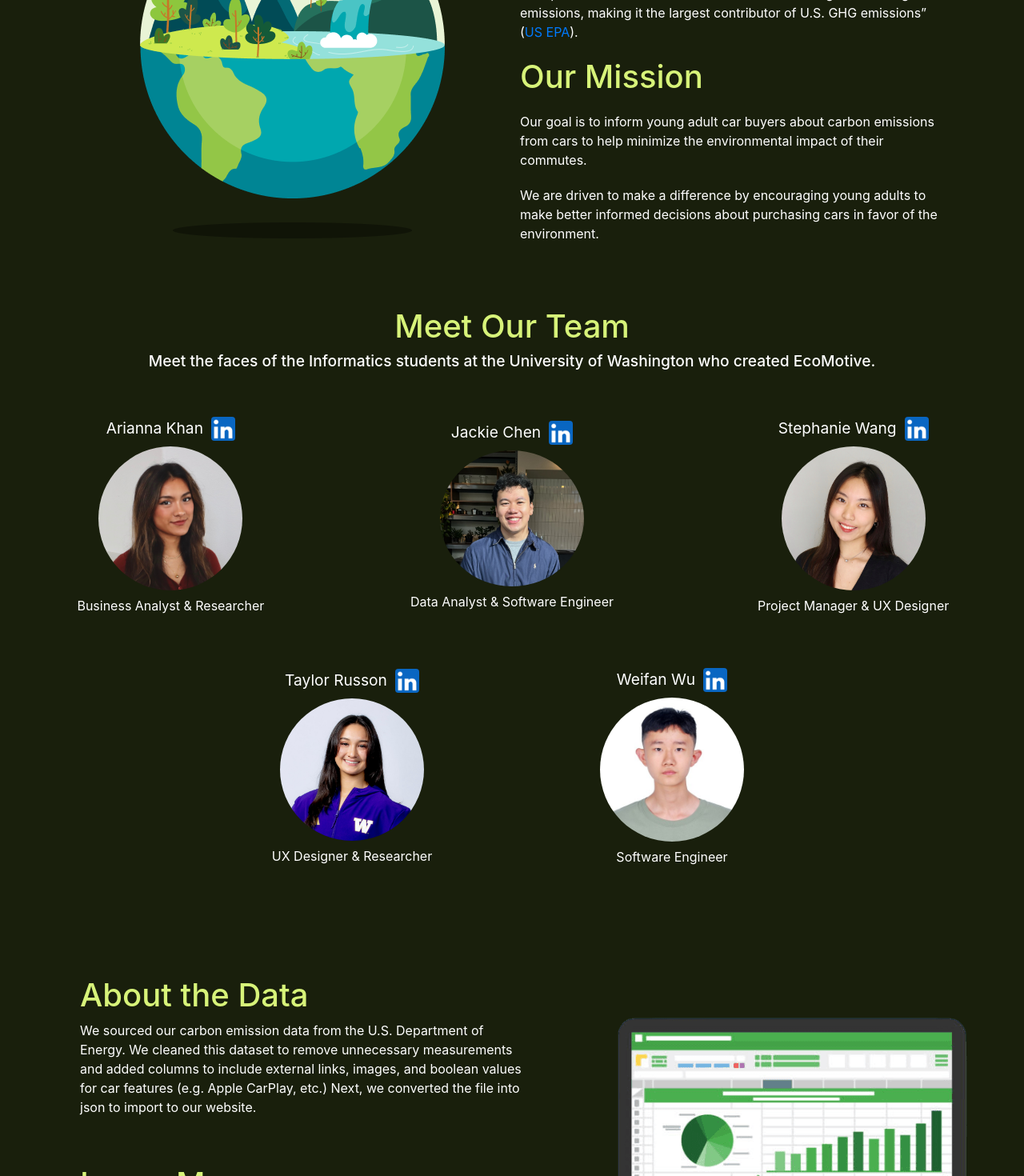
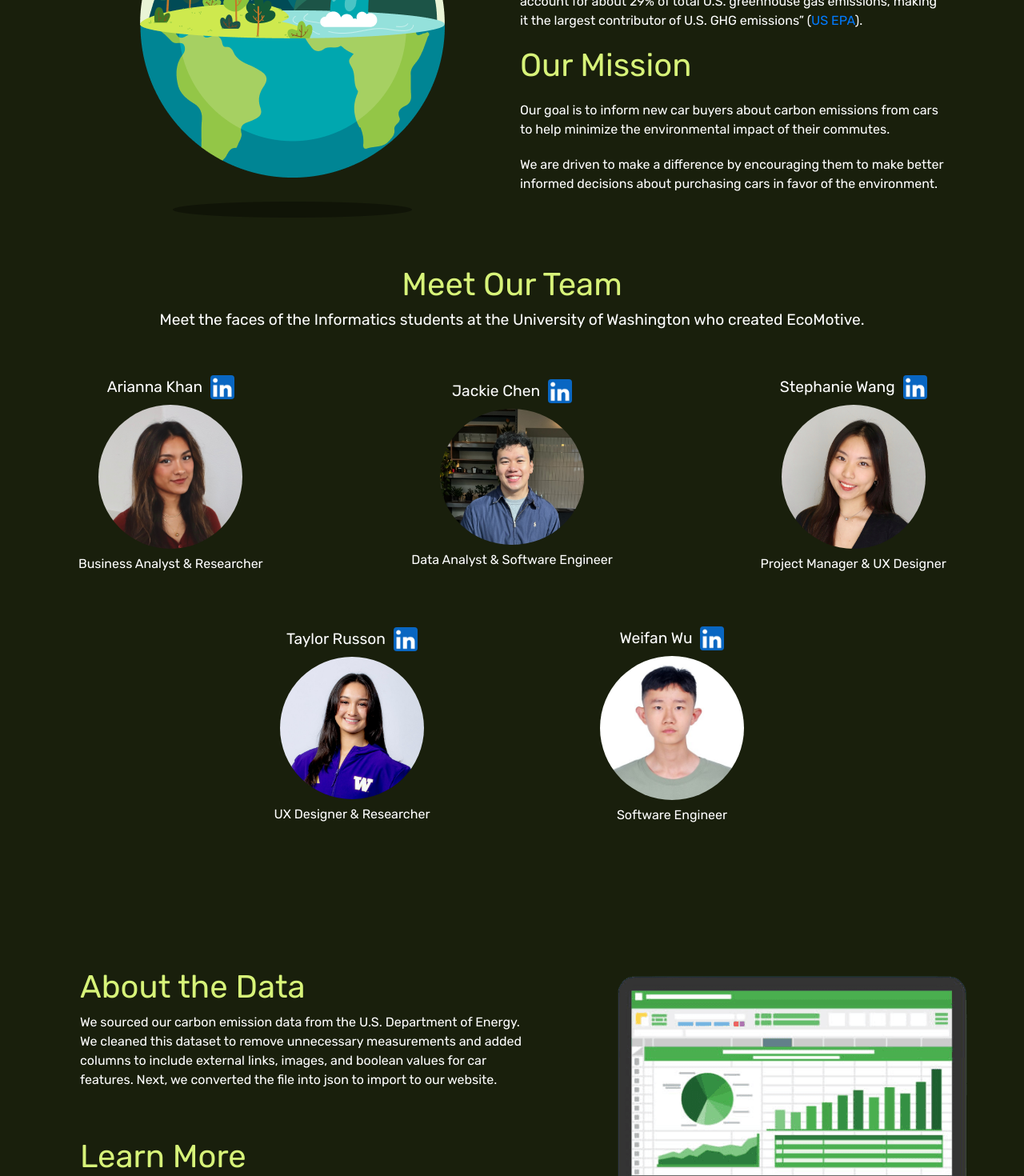
Before and after one commit to weifanwu/EcoMotive, a React (Create React App) app in the folder frontend/: page /About in a window 1280 px wide. Shown: the part 260-1730 px from the top of the page at 80% size. Built offline with nearby package versions, Linux system fonts and the light colour scheme; no server answers.

Commit message:
quiz css + about css

```diff
--- a/frontend/src/components/About/about.js
+++ b/frontend/src/components/About/about.js
@@ -25,10 +25,10 @@ export default function About() {
 
 					<h1>Our Mission</h1>
 					<p>
-						Our goal is to inform young adult car buyers about carbon emissions from cars to help minimize the environmental
+						Our goal is to inform new car buyers about carbon emissions from cars to help minimize the environmental
 						impact of their commutes.
 					</p>
-					<p>We are driven to make a difference by encouraging young adults to make better informed decisions about purchasing cars in favor of the environment.
+					<p>We are driven to make a difference by encouraging them to make better informed decisions about purchasing cars in favor of the environment.
 					</p>
 				</div>
 			</div>
@@ -113,7 +113,7 @@ export default function About() {
 					<p>
 						We sourced our carbon emission data from the U.S. Department of Energy.
 						We cleaned this dataset to remove unnecessary measurements and added columns to include external links,
-						images, and boolean values for car features (e.g. Apple CarPlay, etc.)
+						images, and boolean values for car features.
 						Next, we converted the file into json to import to our website.
 					</p>
 					<h1>Learn More</h1>
@@ -121,12 +121,12 @@ export default function About() {
 						Learn more about our project here: <a href="/imgs/X-Scape Presentation Slides.pdf" target="_blank" rel="noopener noreferrer">
 							Click to View Presentation
 						</a>
-					</p>
-					<p>
+						<br></br>
 						View our Github Repo:  <a href="https://github.com/UW-INFO442-AU23/sus-city" target="_blank" rel="noopener noreferrer">
 							EcoMotive Repo
 						</a>
 					</p>
+
 				</div>
 				<div className="about-data-image-container">
 					<img className="about-data-image" src="/imgs/excel-pic.png" alt="About the Data Image" />
--- a/frontend/src/components/Quiz/questionary.js
+++ b/frontend/src/components/Quiz/questionary.js
@@ -6,7 +6,7 @@ const quiztitle = [
   'What price range are you looking for?',
   'What size car are you looking for?',
   'Do you prefer a fully electric car?',
-  'What level of fuel efficiency (MPG) are you looking for?',
+  'What level of fuel efficiency(MPG) are you looking for?',
   'How do you plan to utilize your car for transportation?',
 ];
 
--- a/frontend/src/index.css
+++ b/frontend/src/index.css
@@ -871,6 +871,7 @@ input[type="radio"] {
 .about-page {
 	background-color: var(--background-color);
 	padding-bottom: 20px;
+	font-family: "Rubik", Helvetica;
 }
 
 .about-container {
@@ -1433,7 +1434,7 @@ input[type="radio"] {
 }
 
 .quiz-body .rectangle {
-	border: 3px solid;
+	border: 1px solid;
 	border-color: #d7f379;
 	border-radius: 10px;
 	height: 50px;
@@ -1467,7 +1468,7 @@ input[type="radio"] {
 
 .rectangle-default {
 	border: 3px solid #d7f379;
-	border-radius: 10px;
+	border-radius: 20px;
 	height: 30px;
 	width: 30px;
 	display: inline-block;
```
